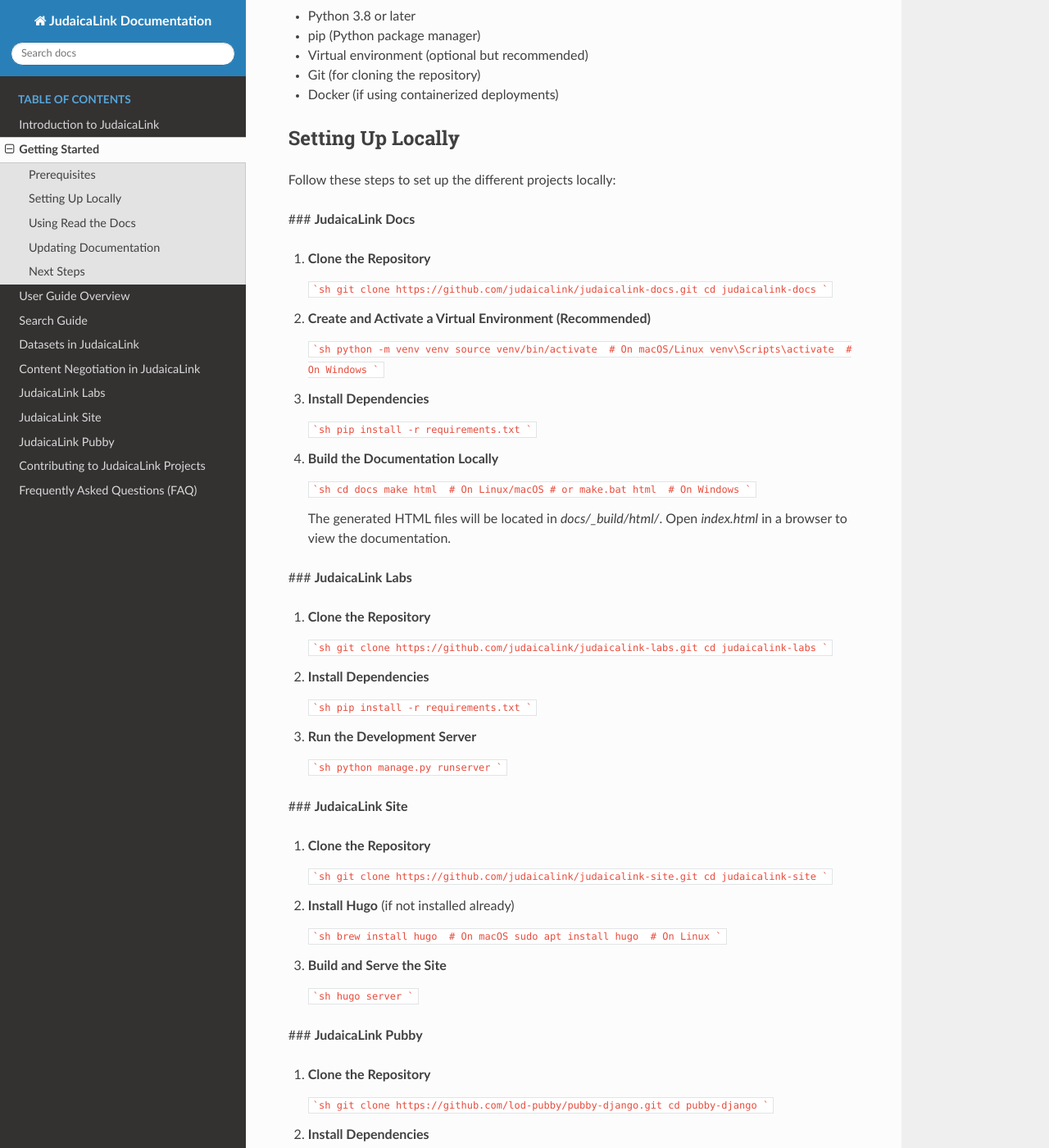
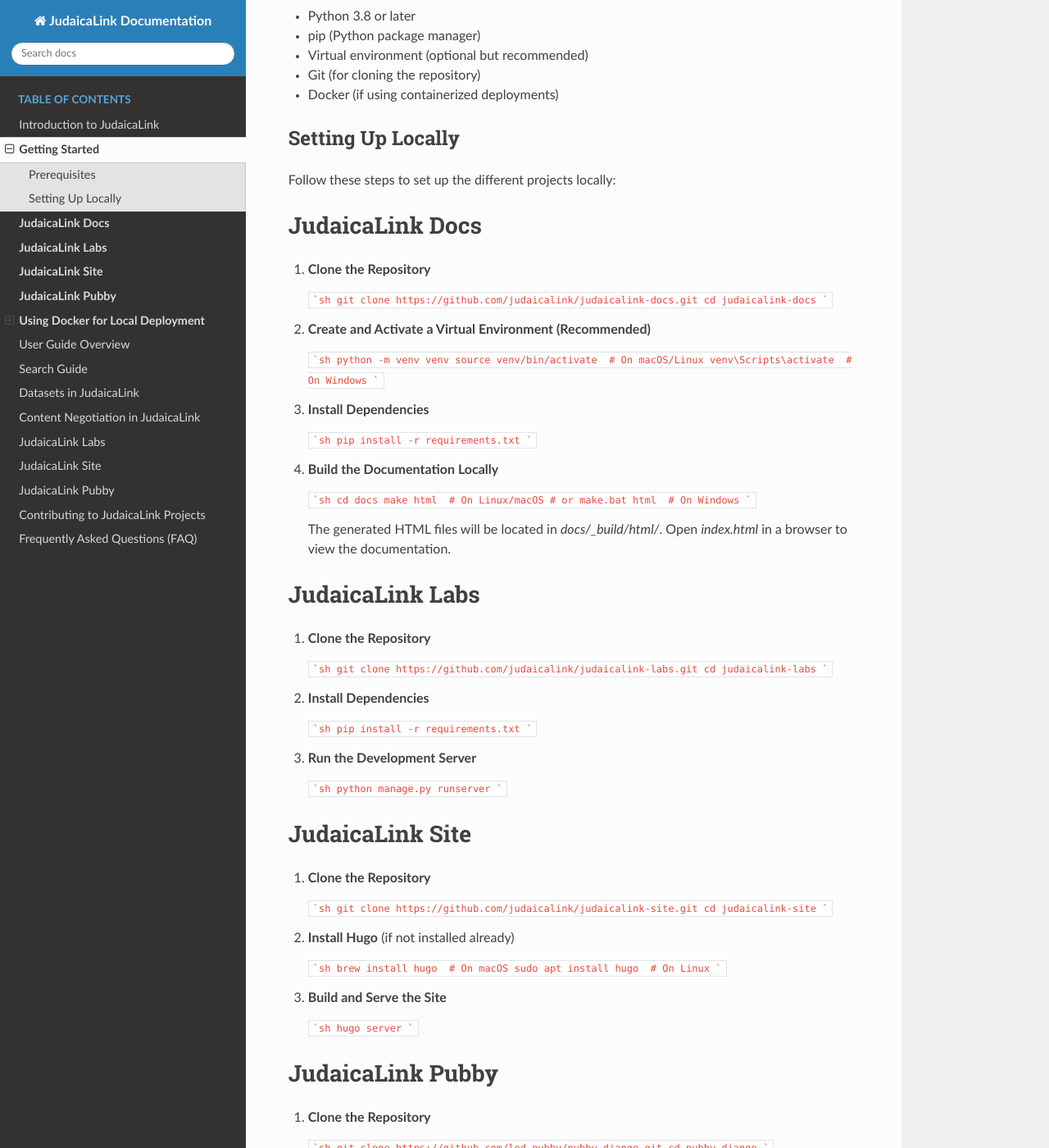
Before and after one commit to bsesic/judaicalink-docs, a Sphinx documentation site: the page built from docs/getting_started.rst, in a window 1280 px wide and 1400 px high, scrolled down 328 px. Shown: the whole window at 82% size. Built offline with Sphinx 7.4.7 and the Read the Docs theme 3.1.0, drawn with Linux system fonts in a browser that asks for light colours.

Commit message:
getting_started.rst updated

````diff
--- a/docs/getting_started.rst
+++ b/docs/getting_started.rst
@@ -19,7 +19,8 @@
 
 Follow these steps to set up the different projects locally:
 
-### **JudaicaLink Docs**
+**JudaicaLink Docs**
+====================
 
 1. **Clone the Repository**
 
@@ -53,7 +54,8 @@
 
    The generated HTML files will be located in `docs/_build/html/`. Open `index.html` in a browser to view the documentation.
 
-### **JudaicaLink Labs**
+**JudaicaLink Labs**
+====================
 
 1. **Clone the Repository**
 
@@ -74,7 +76,8 @@
    python manage.py runserver
    ```
 
-### **JudaicaLink Site**
+**JudaicaLink Site**
+====================
 
 1. **Clone the Repository**
 
@@ -96,7 +99,8 @@
    hugo server
    ```
 
-### **JudaicaLink Pubby**
+**JudaicaLink Pubby**
+=====================
 
 1. **Clone the Repository**
 
@@ -117,7 +121,8 @@
    python manage.py runserver
    ```
 
-### **Using Docker for Local Deployment**
+**Using Docker for Local Deployment**
+=====================================
 
 For a full-stack deployment of all projects together, use Docker:
 
````
